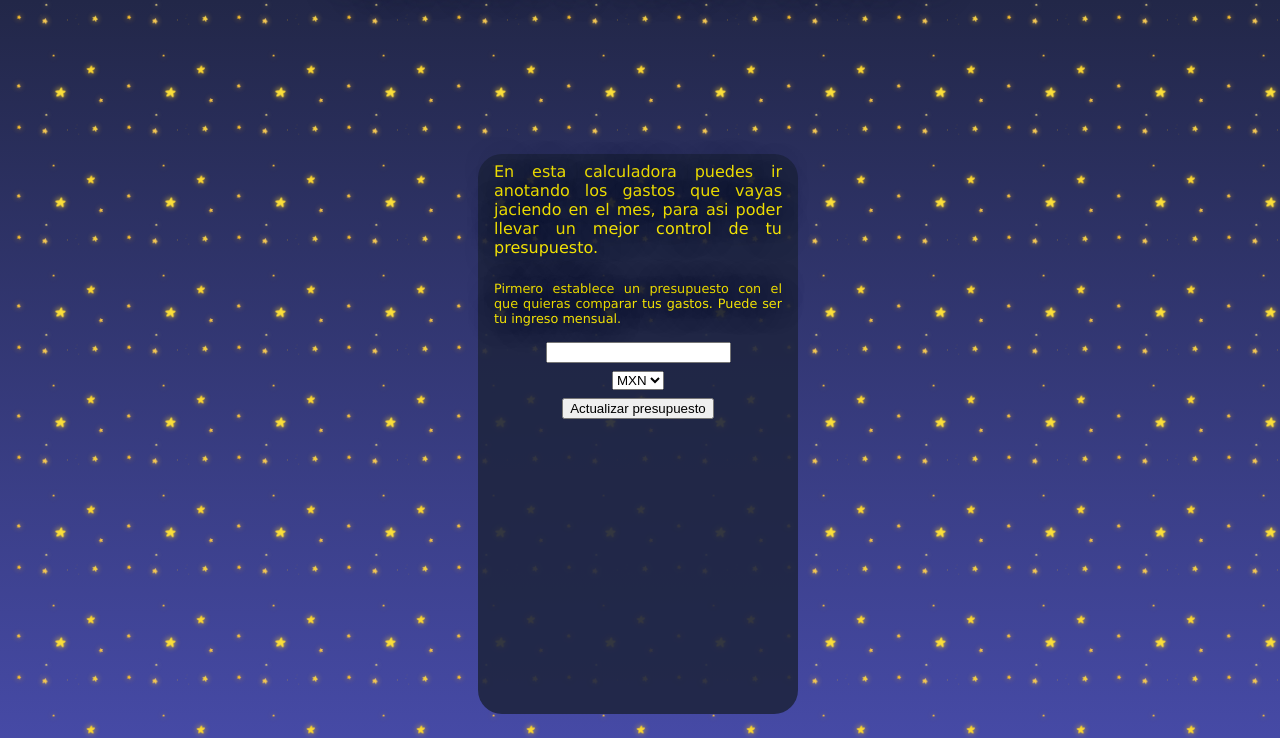
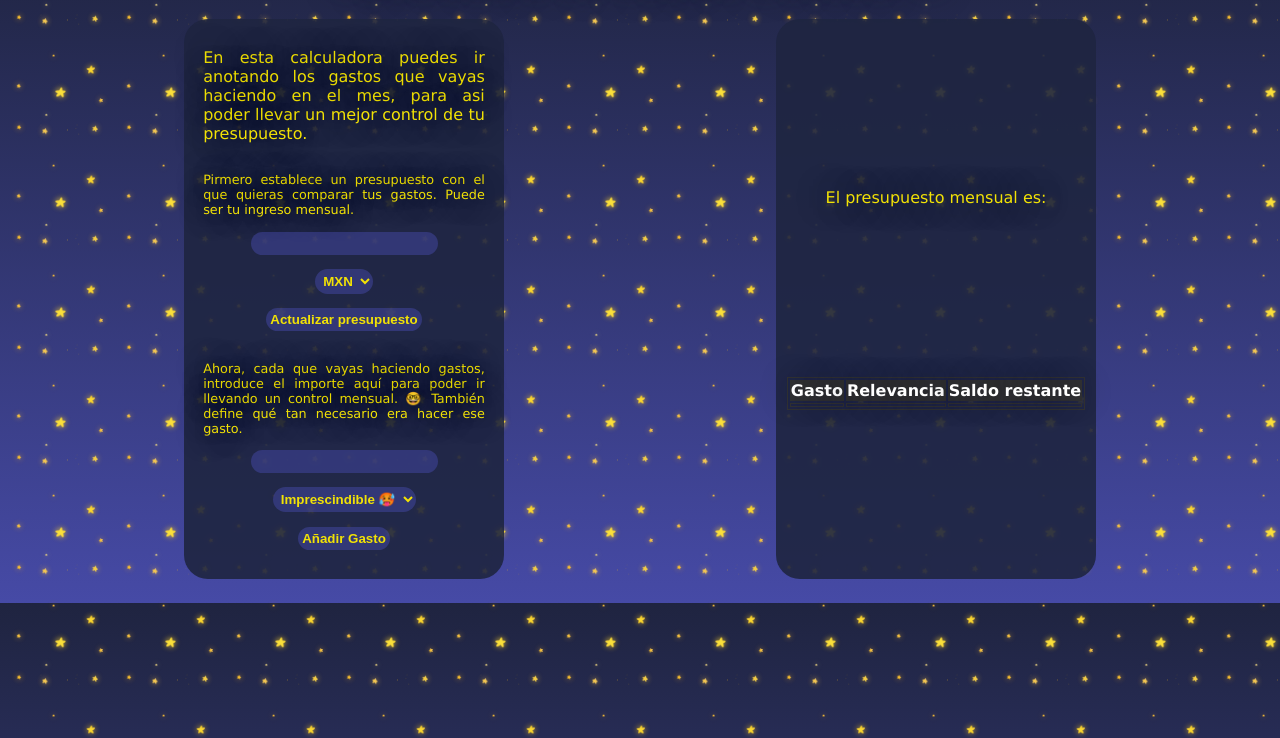
Before and after one commit to LeccStar/CRUD-APP, a plain HTML site: page index.html in a window 1280 px wide. Shown: the part 62-800 px from the top of the page. Drawn offline with Linux system fonts and the light colour scheme.

Commit message:
starts working on js code

```diff
--- a/index.html
+++ b/index.html
@@ -12,20 +12,56 @@
 <body>
     <h1 class="text">Calculadora de Gastos mensual 😎</h1>
     <div class="container">
-        <form action="">
-            <p class="textoDeForm">En esta calculadora puedes ir anotando los gastos que vayas jaciendo en el mes, para asi poder llevar un
+        <div class="subContainer">
+            <p class="textoDeForm">En esta calculadora puedes ir anotando los gastos que vayas haciendo en el mes, para
+                asi poder llevar un
                 mejor control de tu presupuesto.</p>
-            <label class="label textoDeForm" for="budget">Pirmero establece un presupuesto con el que quieras comparar tus gastos.
+            <form class="subCform" id="formBudget" action="">
+                <label class="label textoDeForm" for="budget">Pirmero establece un presupuesto con el que quieras comparar
+                    tus gastos.
                     Puede ser tu ingreso mensual.
                 </label>
-            <input type="number" name="budget">
-            <select name="moneda" id="">
+                <input class="styleColor" type="number" value="budget" name="budget">
+                <select class="styleColor" name="moneda" id="">
                     <option value="MXN">MXN</option>
                     <option value="USD">USD</option>
                 </select>
-            <button>Actualizar presupuesto</button>
+                <button class="styleColor">Actualizar presupuesto</button>
             </form>
-        <table></table>
+            <form class="subCform" id="formExpenses">
+                <label class="label textoDeForm" for="expenses">Ahora, cada que vayas haciendo gastos, introduce el importe
+                    aquí para poder ir llevando un control mensual. 🤓
+                    También define qué tan necesario era hacer ese gasto.
+                </label>
+                <input class="styleColor" type="number" name="expenses">
+                <select class="styleColor" name="moneda" id="">
+                    <option value="Imprescindible">Imprescindible 🥵</option>
+                    <option value="Útil">Útil 🤗</option>
+                    <option value="Un lujo">Un lujo 😳</option>
+                    <option value="Improvisto">Improvisto ☹️</option>
+                </select>
+                <button class="styleColor">Añadir Gasto</button>
+            </form>
+        </div>
+        <div class="subContainer styleTable">
+            <p class="textoDeForm">El presupuesto mensual es: </p>
+            <table>
+                <thead>
+                    <tr>
+                        <th>Gasto </th>
+                        <th>Relevancia</th>
+                        <th>Saldo restante</th>
+                    </tr>
+                </thead>
+                <tbody>
+                    <tr>
+                        <td class="first"></td>
+                        <td></td>
+                        <td></td>
+                    </tr>
+                </tbody>
+            </table>
+        </div>
     </div>
     <script src="./main.js"></script>
 </body>
--- a/style.css
+++ b/style.css
@@ -1,12 +1,11 @@
 body{
     width: 100vw;
-    height: 100vh;
     background-image: url(./MEDIA/—Pngtree—golden\ falling\ stars_4604988.png), linear-gradient(#1F2440,#464AA6);
     background-size: 110px;
     margin: 0;
     display: flex;
     flex-direction: column;
-    justify-content: space-between;
+    justify-content: space-around;
     font-family: Verdana, Geneva, Tahoma, sans-serif;
     align-items: center;
     text-align: center;
@@ -14,24 +13,63 @@ body{
     text-shadow: #15182b 0 0 30px;
 }
 .container {
+    width: 90%;
     display: flex;
+    flex-wrap: wrap;
+    align-items: center;
+    justify-content: space-around;
+    gap: 2rem;
     margin-bottom: 1.5rem;
 }
-form{
+.subContainer {
     width: 20rem;
     height: 35rem;
     background-color: rgb(31, 37, 65, 0.90);
     border-radius: 1.5rem;
     display: flex;
     flex-direction: column;
+    justify-content: space-evenly;
     align-items: center;
-    gap: .5rem;
+}
+.subCform{
+    display: flex;
+    flex-direction: column;
+    justify-content: space-around;
+    align-items: center;
+    gap: .9rem;
 }
 .textoDeForm{
-    margin: .5rem 1rem .5rem 1rem;
+    margin: .0 1.2rem .0 1.2rem;
     text-align: justify;
 }
 .label{
     font-size: .8em;
-    display: flex;
 }
+.styleColor{
+    background-color: rgb(69, 72, 165, .50);
+    color: #F2E205;
+    font-weight: bold;
+    border: none;
+    border-radius: 1.5rem;
+    padding: .25rem;
+    text-align: center;
+}
+.styleColor option{
+    background-color: rgb(69, 72, 165);
+}
+.styleColor:focus-visible{
+    outline-color: #F2E205;
+}
+.styleTable{
+    min-width: 20rem;
+}
+table,
+td {
+    border: 1px solid #333;
+}
+
+thead,
+tfoot {
+    background-color: #333;
+    color: #fff;
+}
```
Lines whose indentation alone changed are shown as unchanged.
